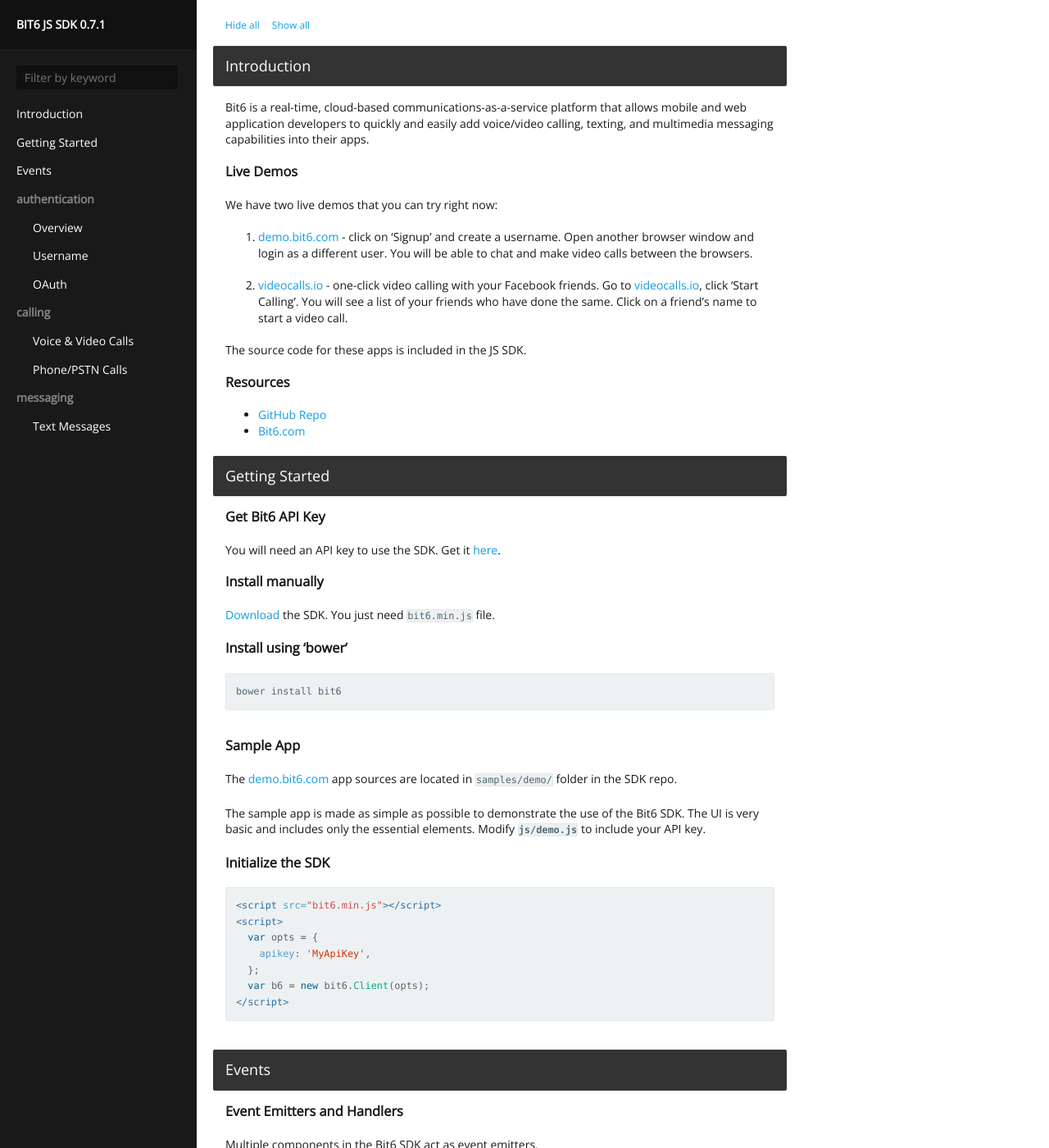
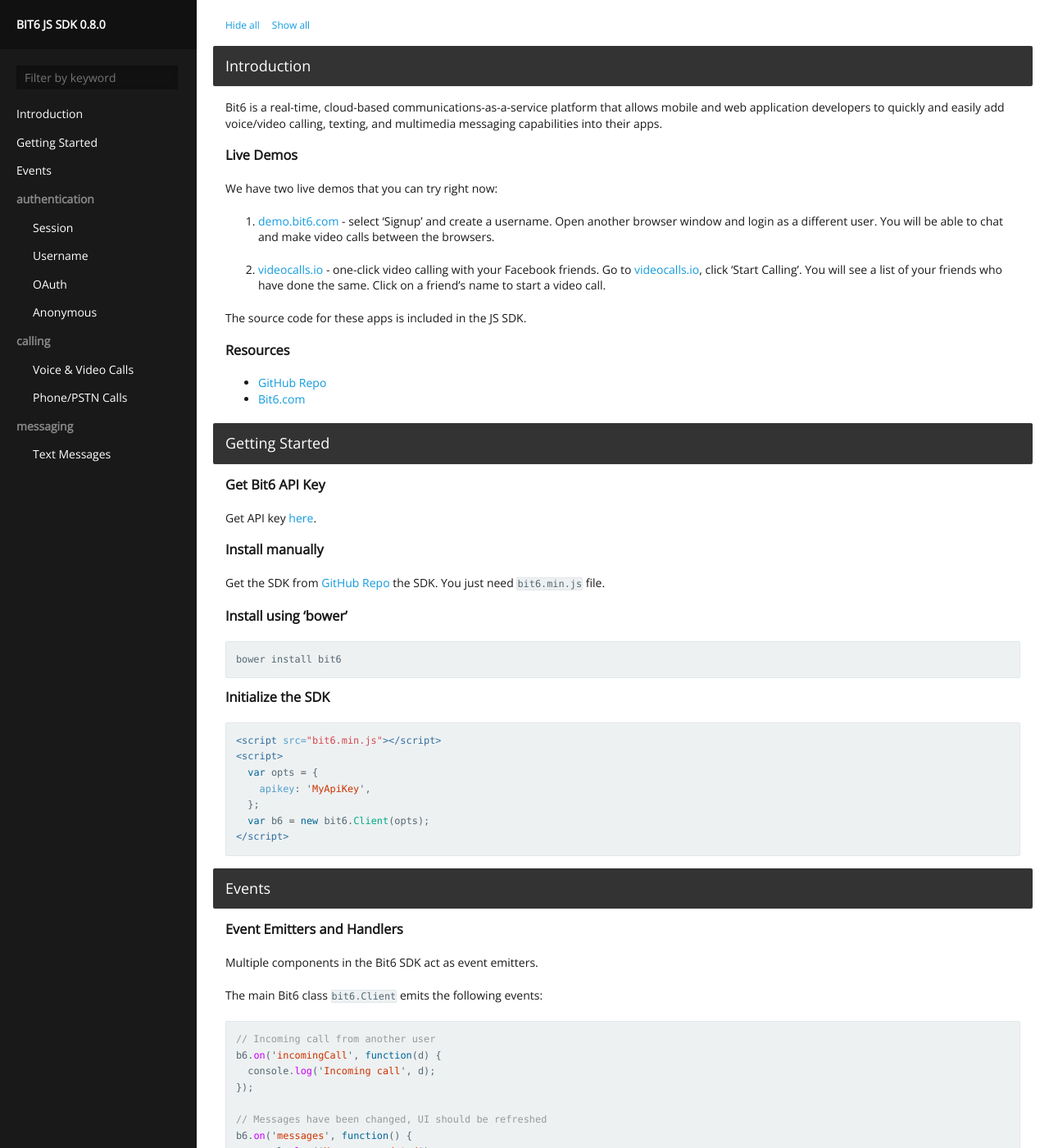
Before and after one commit to bit6/bit6-js-sdk, a Jekyll site: the page built from index.html, in a window 1280 px wide and 1400 px high. Shown: the whole window at 82% size. Built offline with Jekyll 4.4.1, drawn with Linux system fonts in a browser that asks for light colours; Markdown is read by kramdown in place of the engine named in the settings; some of the changed text lies outside the part shown.

Commit message:
Docs for 0.8.0

````diff
--- a/_config.yml
+++ b/_config.yml
@@ -1,6 +1,6 @@
 ---
 title: 'Bit6 JS SDK'
-version: '0.7.1'
+version: '0.8.0'
 exclude: ['README.markdown']
 permalink: ':title'
 highlighter: 'pygments'
--- a/_posts/2014-02-01-intro.md
+++ b/_posts/2014-02-01-intro.md
@@ -7,7 +7,7 @@
 ### Live Demos
 We have two live demos that you can try right now:
 
-1. [demo.bit6.com](http://demo.bit6.com) - click on 'Signup' and create a username. Open another browser window and login as a different user. You will be able to chat and make video calls between the browsers.
+1. [demo.bit6.com](http://demo.bit6.com) - select 'Signup' and create a username. Open another browser window and login as a different user. You will be able to chat and make video calls between the browsers.
 
 2. [videocalls.io](https://videocalls.io) - one-click video calling with your Facebook friends. Go to [videocalls.io](https://videocalls.io), click 'Start Calling'. You will see a list of your friends who have done the same. Click on a friend's name to start a video call.
 
--- a/_posts/2014-02-02-get-started.md
+++ b/_posts/2014-02-02-get-started.md
@@ -3,24 +3,17 @@
 ---
 
 ### Get Bit6 API Key
-You will need an API key to use the SDK. Get it [here](http://bit6.com/contact/).
+Get API key [here](http://bit6.com/contact/).
 
 ### Install manually
 
-[Download](https://github.com/bit6/bit6-js-sdk/) the SDK. You just need `bit6.min.js` file.
+Get the SDK from [GitHub Repo](https://github.com/bit6/bit6-js-sdk/) the SDK. You just need `bit6.min.js` file.
 
 ### Install using 'bower'
 
 ```
 bower install bit6
 ```
-
-### Sample App
-
-The [demo.bit6.com](http://demo.bit6.com) app sources are located in `samples/demo/` folder in the SDK repo.
-
-The sample app is made as simple as possible to demonstrate the use of the Bit6 SDK. The UI is very basic and includes only the essential elements. Modify <b>`js/demo.js`</b> to include your API key.
-
 
 ### Initialize the SDK
 
--- a/_posts/2014-02-11-auth-overview.md
+++ /dev/null
@@ -1,25 +0,0 @@
----
-category: authentication
-title: 'Overview'
----
-
-Each user in the system has one or more identities - user id, username, email, facebook id, google account, phone number etc. Identities are required for user authentication, managing contacts, identifying user's network. An identity is represented by a URI.
-
-Bit6 supports various authentication mechanisms described in the following sections.
-
-### Check if the user is logged in
-
-```js
-if (b6.isLoggedIn()) {
-  console.log('User is logged in');
-}
-else {
-  console.log('User is not logged in');
-}
-```
-
-### Logout
-
-```js
-b6.logout();
-```
--- /dev/null
+++ b/_posts/2014-02-11-auth-session.md
@@ -0,0 +1,27 @@
+---
+category: authentication
+title: 'Session'
+---
+
+To use calling and messaging capabilities of the SDK, the user needs to be authenticated.
+
+Bit6 supports various authentication mechanisms described in the following sections. They are part of the `Session` class.
+
+Each user can have one or more identities - user id, username, email, facebook id, google account, phone number etc. Identities are required for user authentication, managing contacts, identifying user's network. An identity is represented by a URI.
+
+### Check if the user is authenticated
+
+```js
+if (b6.session.authenticated) {
+  console.log('User is logged in');
+}
+else {
+  console.log('User is not logged in');
+}
+```
+
+### Logout
+
+```js
+b6.session.logout();
+```
--- a/_posts/2014-02-12-auth-username.md
+++ b/_posts/2014-02-12-auth-username.md
@@ -12,7 +12,7 @@
 ```js
 // Convert username to an identity URI
 var ident = 'usr:' + 'john';
-b6.signup({identity: ident, password: 'secret'}, function(err) {
+b6.session.signup({identity: ident, password: 'secret'}, function(err) {
   if (err) {
     console.log('signup error', err);
   }
@@ -29,7 +29,7 @@
 ```js
 // Convert username to an identity URI
 var ident = 'usr:' + 'john';
-b6.login({identity: ident, password: 'secret'}, function(err) {
+b6.session.login({identity: ident, password: 'secret'}, function(err) {
   if (err) {
     console.log('login error', err);
   }
--- a/_posts/2014-02-13-auth-oauth.md
+++ b/_posts/2014-02-13-auth-oauth.md
@@ -8,7 +8,7 @@
 ### Get configured OAuth providers
 
 ```js
-b6.getAuthInfo(function(err, infos) {
+b6.session.getAuthInfo(function(err, infos) {
   if (err) {
     console.log('error', err);
   }
@@ -40,7 +40,7 @@
 FB.login(function(resp) {
   if (resp.authRespone) {
     // resp.authRespone object contains an authorization code or access token
-    b6.oauth('facebook', resp.authRespone, function(err) {
+    b6.session.oauth('facebook', resp.authRespone, function(err) {
       if (err) {
         console.log('oauth error', err);
       }
--- /dev/null
+++ b/_posts/2014-02-14-auth-anon.md
@@ -0,0 +1,21 @@
+---
+category: authentication
+title: 'Anonymous'
+---
+
+Bit6 also supports anonymous users. This is useful for situations where a user does not have an account, for example, if you want to have chatting with web visitors.
+
+Bit6 app needs to be configured to support anonymous users. This is done with `auth_anonymous` app setting which can be set via a backend API or the developer portal. It specifies the TTL (time-to-live) value for the anonymous users. After user's TTL value expires, all the user data is deleted from the servers.
+
+### Sign in as an anonymous user
+
+```js
+b6.session.anonymous(function(err) {
+  if (err) {
+    console.log('error', err);
+  }
+  else {
+    console.log('signed in');
+  }
+});
+```
--- a/assets.css
+++ b/assets.css
@@ -457,8 +457,7 @@
 h3,
 h4,
 p,
-ul,
-code {
+ul {
   margin: 0 0 20px;
 }
 
@@ -542,7 +541,7 @@
 #content {
   padding: 20px;
   padding-left: 260px;
-  max-width: 700px;
+/*  max-width: 700px; */
 }
 
 #content .control {
@@ -641,6 +640,13 @@
   background: #e02a10;
 }
 
+/* Category */
+#content article a h2 span {
+  float: right;
+  font-size: 14px;
+  color: #888;
+}
+
 /* Reference's body */
 #content h3 {
 }
@@ -651,7 +657,7 @@
   padding: 15px 15px 0;
 }
 
-#content .body code {
+.body code {
   border: 1px solid #e2e7ea;
   background: #eef1f2;
   border-radius: 2px;
@@ -662,7 +668,7 @@
   font-size: 0.85em;
 }
 
-#content .body p > code {
+.body p > code {
 /*  display: block;
   padding: 15px; */
   white-space: pre;
@@ -671,6 +677,33 @@
 pre > code {
   display: block;
   padding: 1em;
+}
+
+/* Background for scrollable code blocks */
+
+div.highlight code {
+  border: none;
+  background: #eef1f2;
+}
+
+div.highlight pre {
+  border: 1px solid #e2e7ea;
+  background: #eef1f2;
+  border-radius: 2px;
+  -moz-border-radius: 2px;
+  -webkit-border-radius: 2px;
+}
+
+#content img {
+  display: block;
+  max-width: 100%;
+  padding: 1em;
+  margin: 1em 0;
+  border: 1px solid #e2e7ea;
+  border-radius: 2px;
+  -moz-border-radius: 2px;
+  -webkit-border-radius: 2px;
+  box-sizing: border-box;
 }
 
 .hll { background-color: #ffffcc }
--- a/index.html
+++ b/index.html
@@ -9,7 +9,7 @@
 <section id='content'>
 {% for post in site.posts reversed %}
   <article class='{{ post.type }}'>
-    <a name='{{ post.url | remove: "/" }}' href='#{{ post.url | remove: "/" }}'><h2>{% if post.type %}<code><b>{{ post.type }}</b> {{ post.path }}</code> {% endif %}{{ post.title }}</h2></a>
+    <a name='{{ post.url | remove: "/" }}' href='#{{ post.url | remove: "/" }}'><h2>{% if post.type %}<code><b>{{ post.type }}</b> {{ post.path }}</code> {% elsif post.category %}<span>{{ post.category }}</span>{% endif %}{{ post.title }}</h2></a>
     <section class='body'>
       {{ post.content }}
     </section>
````
